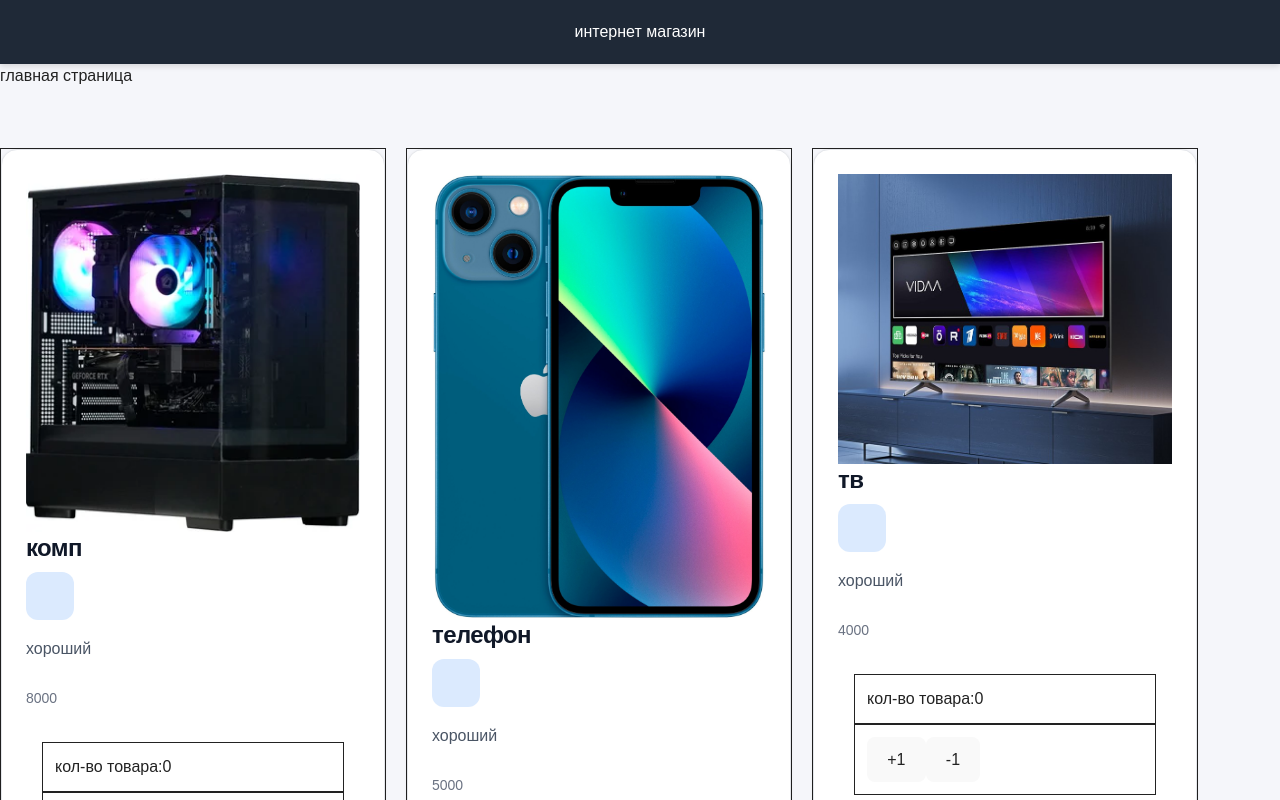
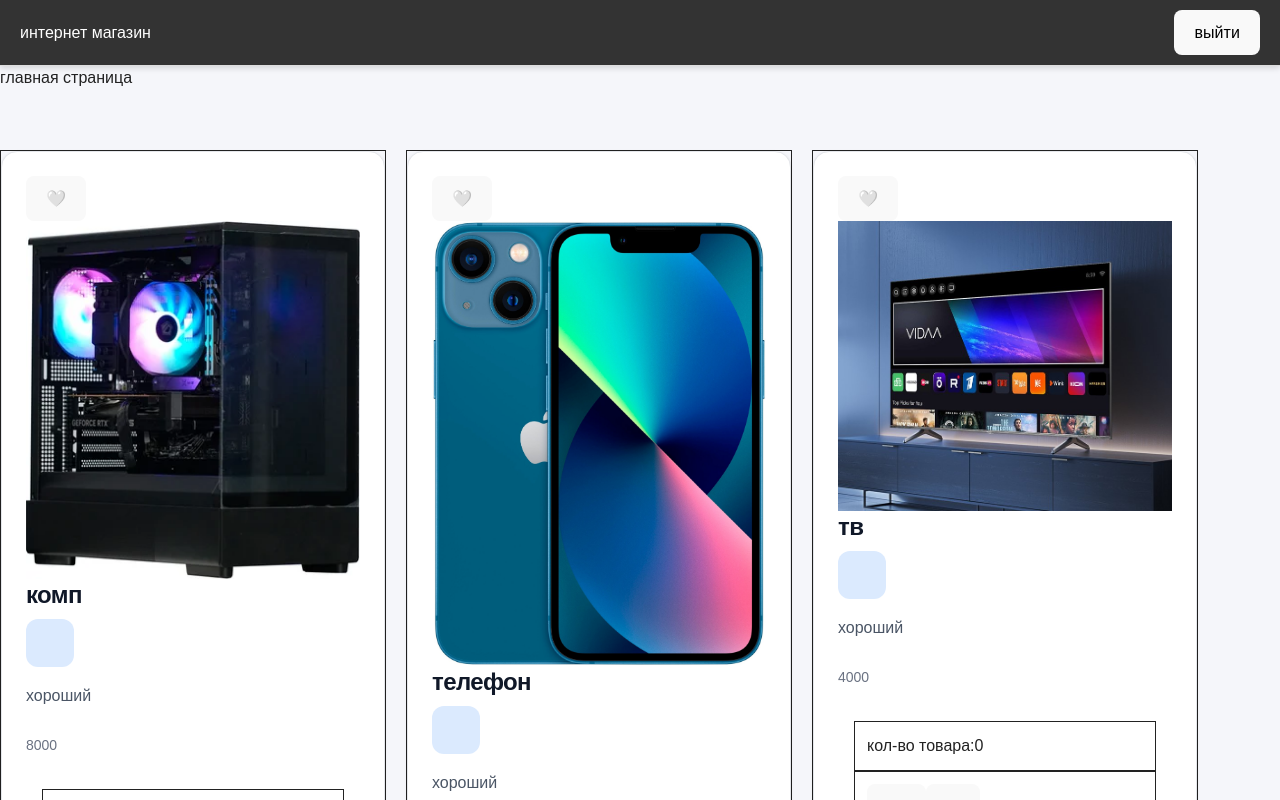
Before and after one commit to fara0nchik681/first-project-react, a React (Vite) app: page / in a window 1280 px wide. Shown: the top 800 px of the page. Built offline with nearby package versions, Linux system fonts and the light colour scheme.

Commit message:
fifth comit

```diff
--- a/src/Header.jsx
+++ b/src/Header.jsx
@@ -1,6 +1,29 @@
-function Header (){
+import CardConditional from "./components/CardConditional"
+
+
+function Header({ isLogin, setIsLogin }) {
+    const headerStyles = {
+      display: 'flex',
+      justifyContent: 'space-between',
+      alignItems: 'center',
+      padding: '10px 20px',
+      backgroundColor: '#333',
+      color: 'white',
+      borderBottom: '1px solid #ddd'
+    };
+
+    const buttonStyle = {
+      color: 'black'
+    };
+
     return (
-        <header>интернет магазин</header>
-    )
-}
-export default Header
+      <header style={headerStyles}>
+        <div>интернет магазин</div>
+        <div style={buttonStyle}>
+          <CardConditional isLogin={isLogin} setIsLogin={setIsLogin} />
+        </div>
+      </header>
+    );
+  }
+
+  export default Header;
--- /dev/null
+++ b/src/components/CardConditional.jsx
@@ -0,0 +1,35 @@
+import { useState } from "react"
+
+function CardConditional (){
+    const [isLogin,setIsLogin] = useState(false)
+
+
+    const age = 18
+const message = age >=18
+? "доступ разрешён"
+: "доступ запрещён"
+
+
+
+
+return(
+<div>
+{isLogin == true
+?<button onClick={()=>setIsLogin(false)}>войти</button>
+:<button onClick={()=>setIsLogin(true)}>выйти</button>
+
+}
+
+
+</div>
+
+
+
+
+)
+
+}
+
+
+
+export default CardConditional
--- /dev/null
+++ b/src/components/EduComponents/FirstConditional.jsx
@@ -0,0 +1,32 @@
+
+
+function FirstConditional({isVisible,setIsVisible}){
+    const age = 18
+const message = age >=18
+? "доступ разрешён"
+: "доступ запрещён"
+
+
+
+
+return(
+<div>
+{isVisible == true
+?<button onClick={()=>setIsVisible(false)}>выйти</button>
+:<button onClick={()=>setIsVisible(true)}>войти</button>
+
+}
+
+
+</div>
+
+
+
+
+)
+
+}
+
+
+
+export default FirstConditional
--- /dev/null
+++ b/src/components/FavoriteConditional.jsx
@@ -0,0 +1,35 @@
+import { useState } from "react"
+
+function FavoriteConditional (){
+    const [isFav,setIsFav] = useState(false)
+
+
+    const age = 18
+const message = age >=18
+? "доступ разрешён"
+: "доступ запрещён"
+
+
+
+
+return(
+<div>
+{isFav == true
+?<button onClick={()=>setIsFav(false)}>❤️ </button>
+:<button onClick={()=>setIsFav(true)}>🤍</button>
+
+}
+
+
+</div>
+
+
+
+
+)
+
+}
+
+
+
+export default FavoriteConditional
--- a/src/components/ProductCard.jsx
+++ b/src/components/ProductCard.jsx
@@ -1,10 +1,14 @@
 import { useState } from "react"
 import CardCounter from "./CardCounter"
+import FavoriteConditional from "./FavoriteConditional"
 
 
-function ProductCard({count,setCount,title,price,description,img}){
+function ProductCard({count,setCount,title,price,description,img,isFav,setIsFav}){
     return(
         <div class="max-w-sm p-6 bg-white border border-gray-200 rounded-2xl shadow-sm hover:shadow-md transition-shadow">
+<FavoriteConditional
+isFav={isFav} setIsFav={setIsFav}
+/>
         <img src={img}></img>
         <h3 class="mb-2 text-2xl font-bold tracking-tight text-gray-900">{title}</h3>
         <div class="flex items-center justify-center w-12 h-12 mb-4 rounded-xl bg-blue-100 text-blue-600">
--- a/src/pages/Education.jsx
+++ b/src/pages/Education.jsx
@@ -5,10 +5,14 @@ import ComponentUseState from "../components/ComponentUseState"
 import SampleBlockUseState from "../components/SampleBlockUseState"
 import Counter from "../components/Counter"
 import MyList from "../components/MyList"
-
+import FirstConditional from "../components/EduComponents/FirstConditional"
+import { useState } from "react"
 
 
 function Education(){
+const [number,setNumber] = useState(0)
+const [isLogin,setIsLogin] = useState(false)
+
     return(
         <div className="flex flex-col gap-10">
 
@@ -22,6 +26,8 @@ function Education(){
         <SampleBlockUseState/>
         <Counter/>
         <MyList/>
+        <FirstConditional isLogin={isLogin} setIsLogin={setIsLogin}/>
+        <button onClick={()=>setIsVisible(!isVisible) }>показать/скрыть</button>
 
         </div>
     )
--- a/src/pages/Main.jsx
+++ b/src/pages/Main.jsx
@@ -1,6 +1,7 @@
 import ProductCard from "../components/ProductCard"
 import ProductList from "../components/ProductList"
 import Header from "../Header"
+
 
 
 function Main(){
@@ -8,6 +9,7 @@ function Main(){
         <>
         <Header/>
         <h2>главная страница</h2>
+
         <ProductList/>
 
 
```
